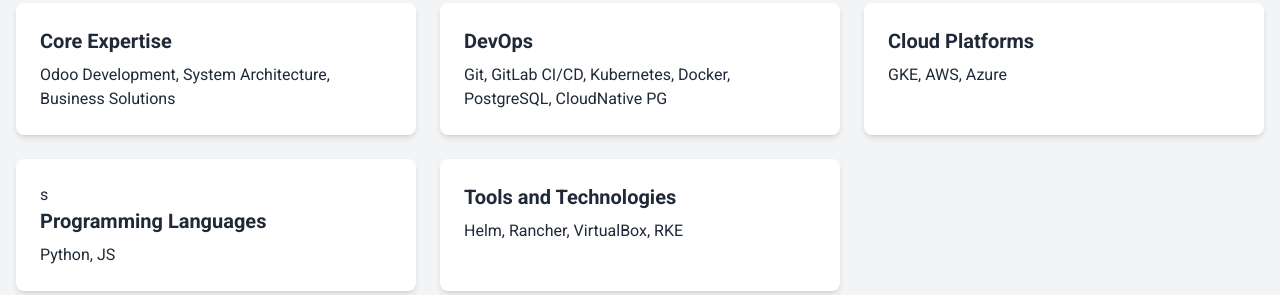
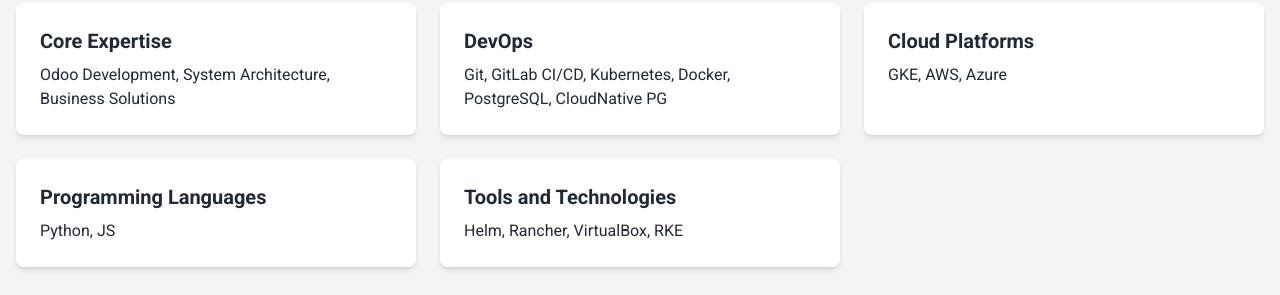
Before and after one commit to jamshu/jamshu.github.io, a plain HTML site: page index.html in a window 1280 px wide. Shown: the part 657-952 px from the top of the page. Drawn offline with nearby package versions, Linux system fonts and the light colour scheme.

Commit message:
removed extra s

```diff
--- a/index.html
+++ b/index.html
@@ -53,7 +53,7 @@
                     <h3 class="text-xl font-semibold mb-2">Cloud Platforms</h3>
                     <p>GKE, AWS, Azure</p>
                 </div>
-                <div class="bg-white shadow-md p-6 rounded-lg">s
+                <div class="bg-white shadow-md p-6 rounded-lg">
                     <h3 class="text-xl font-semibold mb-2">Programming Languages</h3>
                     <p>Python, JS</p>
                 </div>
```
